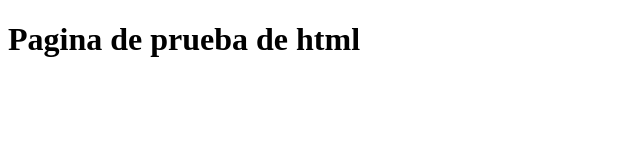
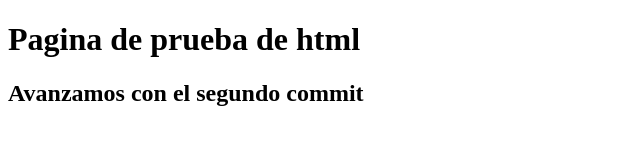
Before and after one commit to pmorato-git/MisPaginasWebHTML, a plain HTML site: page index.html in a window 1280 px wide. Shown: the whole page, without its empty margins (0-640 px from the left). Drawn offline with Linux system fonts and the light colour scheme.

Commit message:
Segundo commit

```diff
--- a/index.html
+++ b/index.html
@@ -7,5 +7,6 @@
 </head>
 <body>
     <h1>Pagina de prueba de html</h1>
+    <h2>Avanzamos con el segundo commit</h2>
 </body>
 </html>
```
